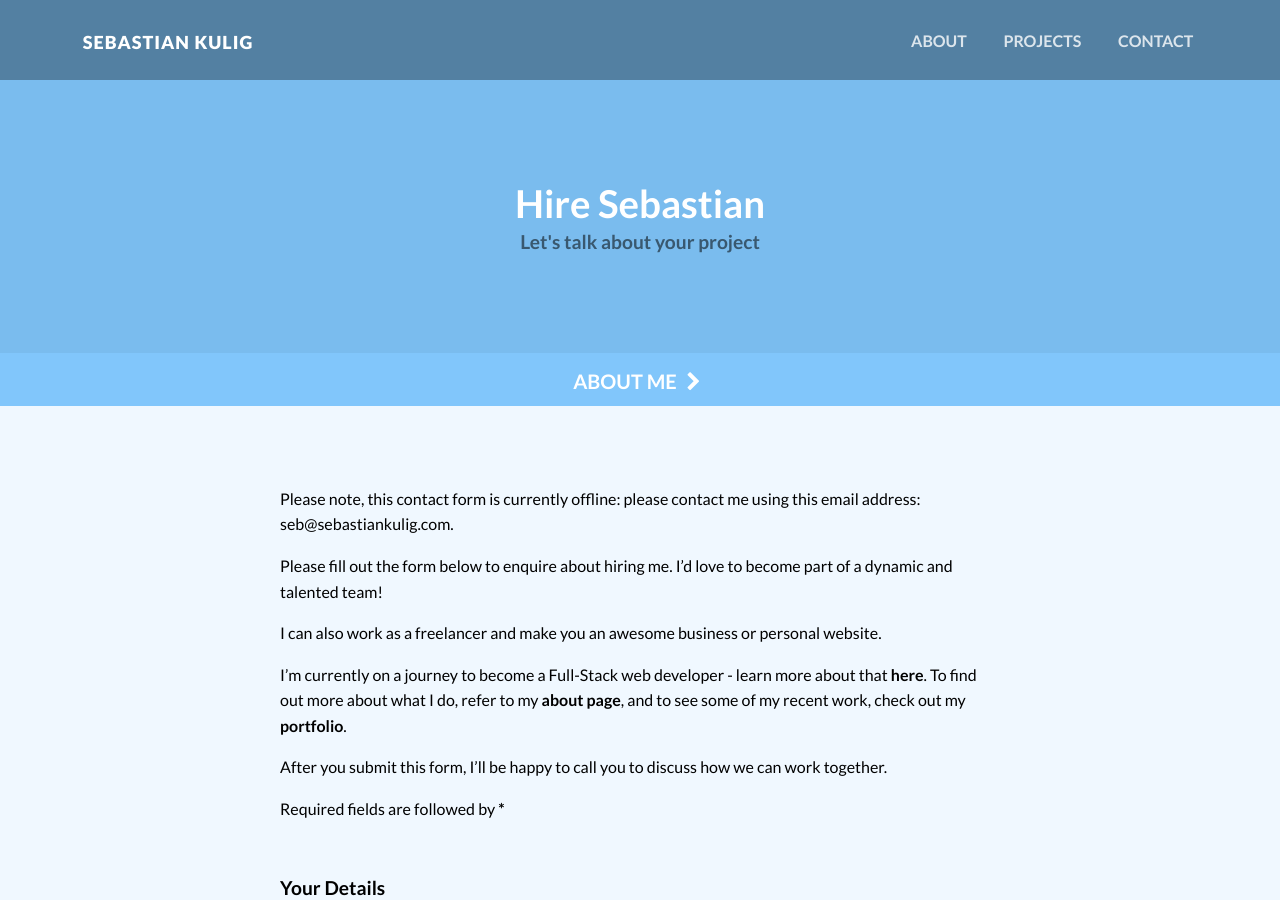
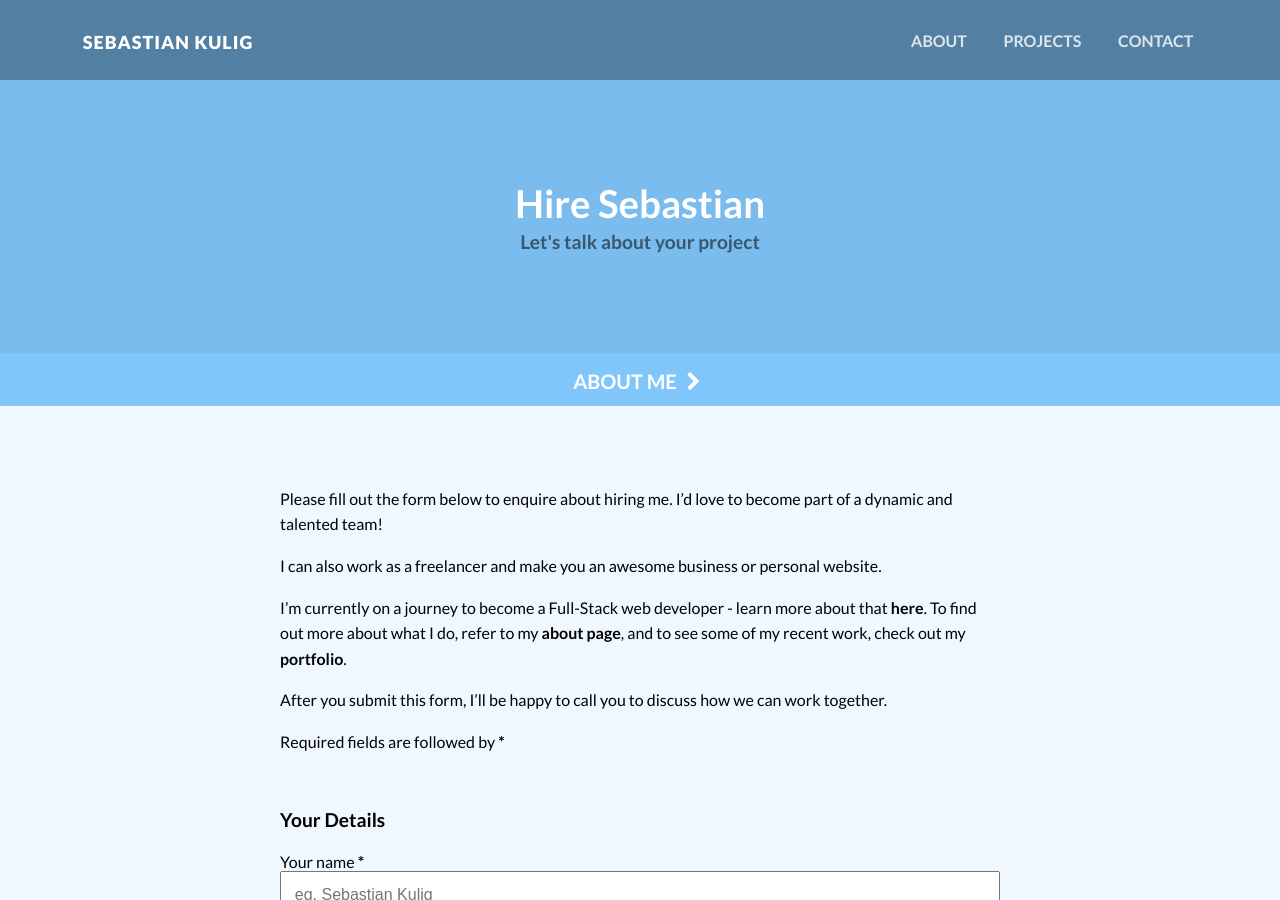
Before and after one commit to sebam2k4/sebastiankulig-Jekyll, a Jekyll site: the page built from source/_pages/contact.md, in a window 1280 px wide and 900 px high. Built offline with Jekyll 4.4.1, drawn with Linux system fonts in a browser that asks for light colours; nearby versions of some CDN libraries.

Commit message:
Removed 'contact form not working' note

```diff
--- a/source/_pages/contact.md
+++ b/source/_pages/contact.md
@@ -11,8 +11,6 @@ button-bottom:
 
 ---
 
-Please note, this contact form is currently offline: please contact me using this email address: seb@sebastiankulig.com.
-
 Please fill out the form below to enquire about hiring me. I'd love to become part of a dynamic and talented team!
 
 I can also work as a freelancer and make you an awesome business or personal website.
```
